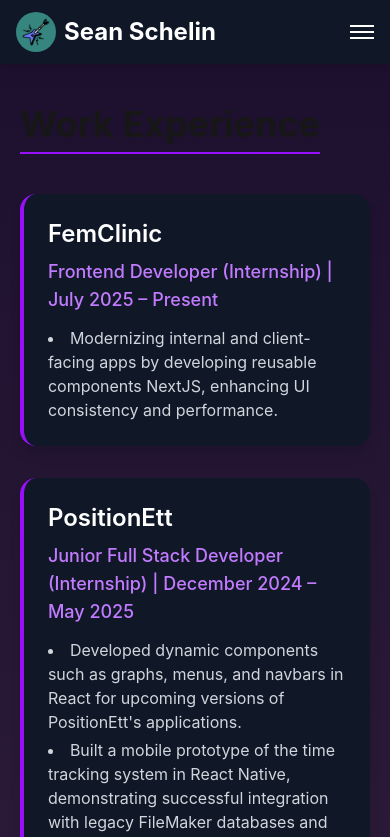
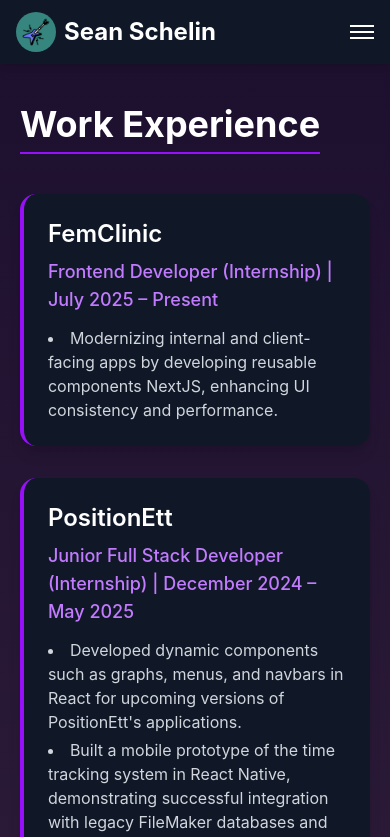
Before and after one commit to seanie1995/NextCV, a Next.js app: page /Work in a window 390 px wide. Shown: the top 837 px of the page. Built offline with nearby package versions, Linux system fonts and the light colour scheme.

Commit message:
Made page headers white for mobile mode

```diff
--- a/src/app/Education/page.tsx
+++ b/src/app/Education/page.tsx
@@ -8,7 +8,7 @@
 
     return (
         <div className="max-w-7xl mx-auto px-4 sm:px-6 lg:px-8 py-10">
-            <h2 className="text-4xl font-bold mb-10 border-b-2 border-purple-600 pb-2 w-fit">
+            <h2 className="text-4xl font-bold mb-10 border-b-2 border-purple-600 pb-2 w-fit text-white">
                 Education
             </h2>
 
--- a/src/app/Skills/page.tsx
+++ b/src/app/Skills/page.tsx
@@ -8,7 +8,7 @@
 
     return (
         <div className="max-w-7xl mx-auto px-4 sm:px-6 lg:px-8 py-10">
-            <h2 className="text-4xl font-bold mb-10 border-b-2 border-purple-600 pb-2 w-fit">
+            <h2 className="text-4xl font-bold mb-10 border-b-2 border-purple-600 pb-2 w-fit text-white">
                 Skills
             </h2>
 
--- a/src/app/Work/page.tsx
+++ b/src/app/Work/page.tsx
@@ -8,7 +8,7 @@
 
     return (
         <div className="max-w-7xl mx-auto px-4 sm:px-6 lg:px-8 py-10">
-            <h2 className="text-4xl font-bold mb-10 border-b-2 border-purple-600 pb-2 w-fit">
+            <h2 className="text-4xl font-bold mb-10 border-b-2 border-purple-600 pb-2 w-fit text-white">
                 Work Experience
             </h2>
 
```
